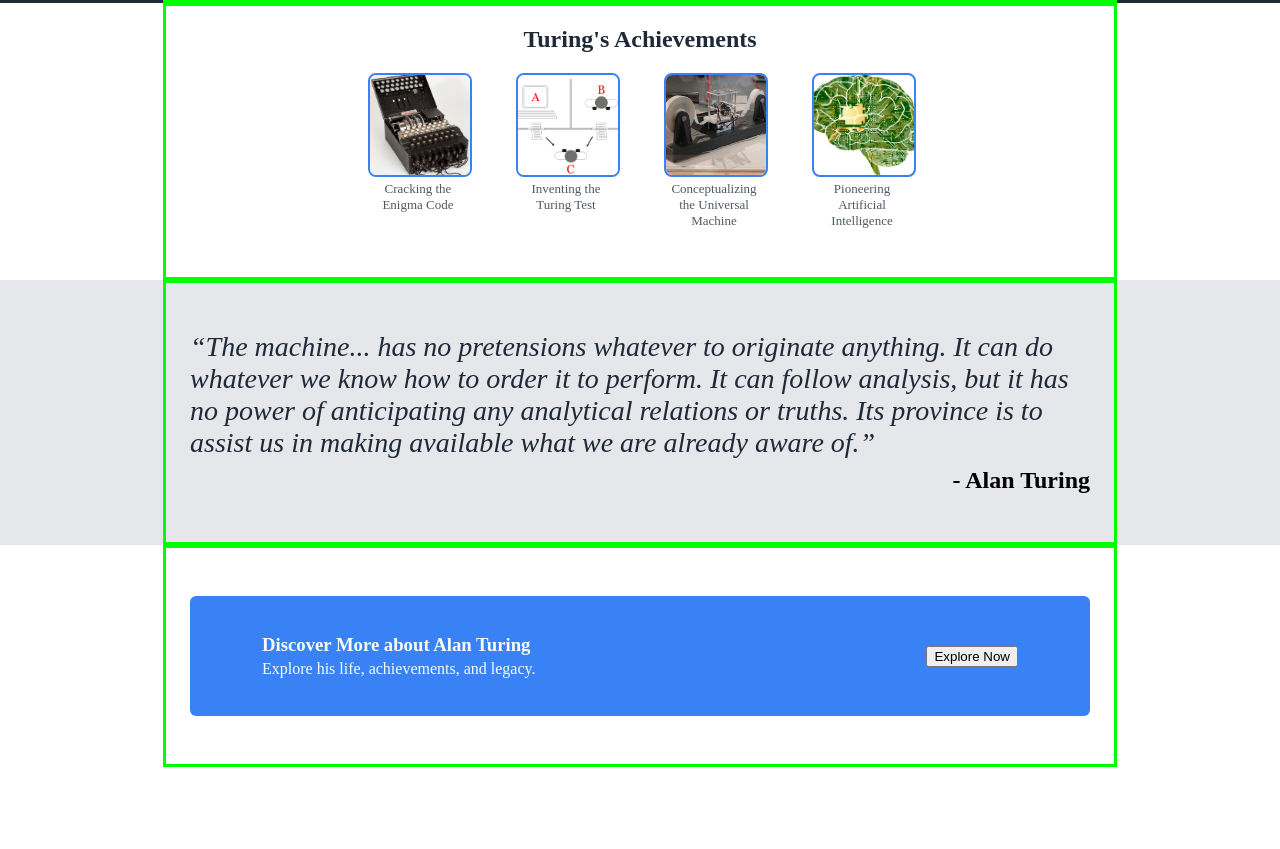
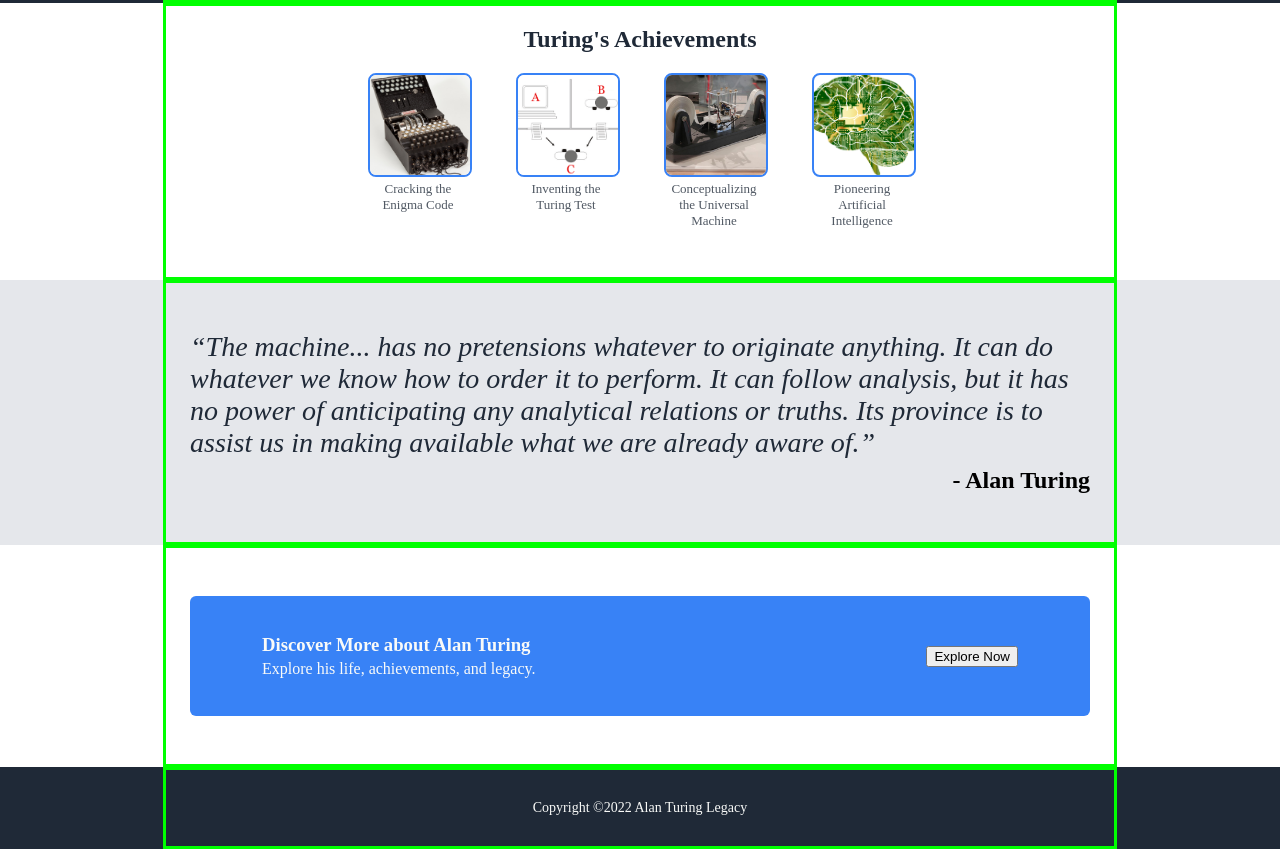
Before and after one commit to ErnestoCampese/odin-landing-page, a plain HTML site: page index.html in a window 1280 px wide. Shown: the part 379-1228 px from the top of the page. Before the commit the page ends 1146 px from the top, so only its background shows below. Drawn offline with Linux system fonts and the light colour scheme.

Commit message:
Add the Footer

```diff
--- a/index.html
+++ b/index.html
@@ -87,6 +87,11 @@
         <button class="button inverted">Explore Now</button>
       </div>
     </div>
+    <div class="large-container bg-blue">
+      <div class="section">
+        <p class="footer">Copyright ©2022 Alan Turing Legacy</p>
+      </div>
+    </div>
   </body>
 </html>
 
--- a/style.css
+++ b/style.css
@@ -162,6 +162,13 @@ small {
   font-weight: bold;
 }
 
+.footer {
+  color: #f9faf8;
+  text-align: center;
+  font-size: 14px;
+  padding: 16px 0;
+}
+
 /* Utilities */
 
 .bg-blue {
```
